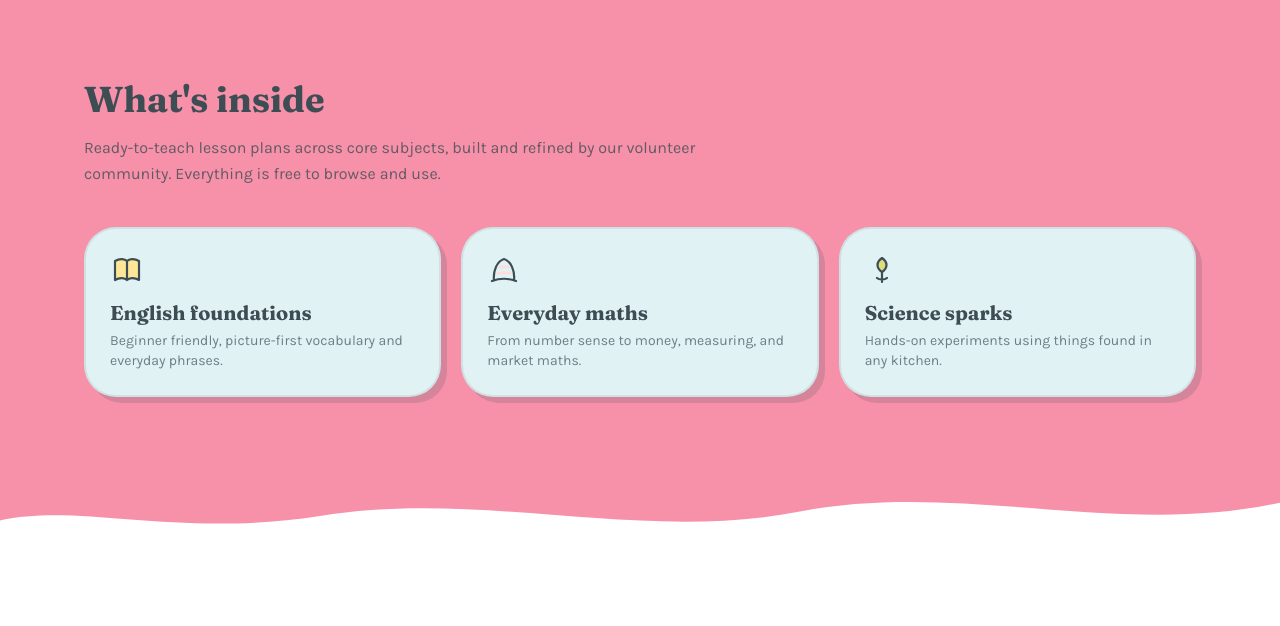
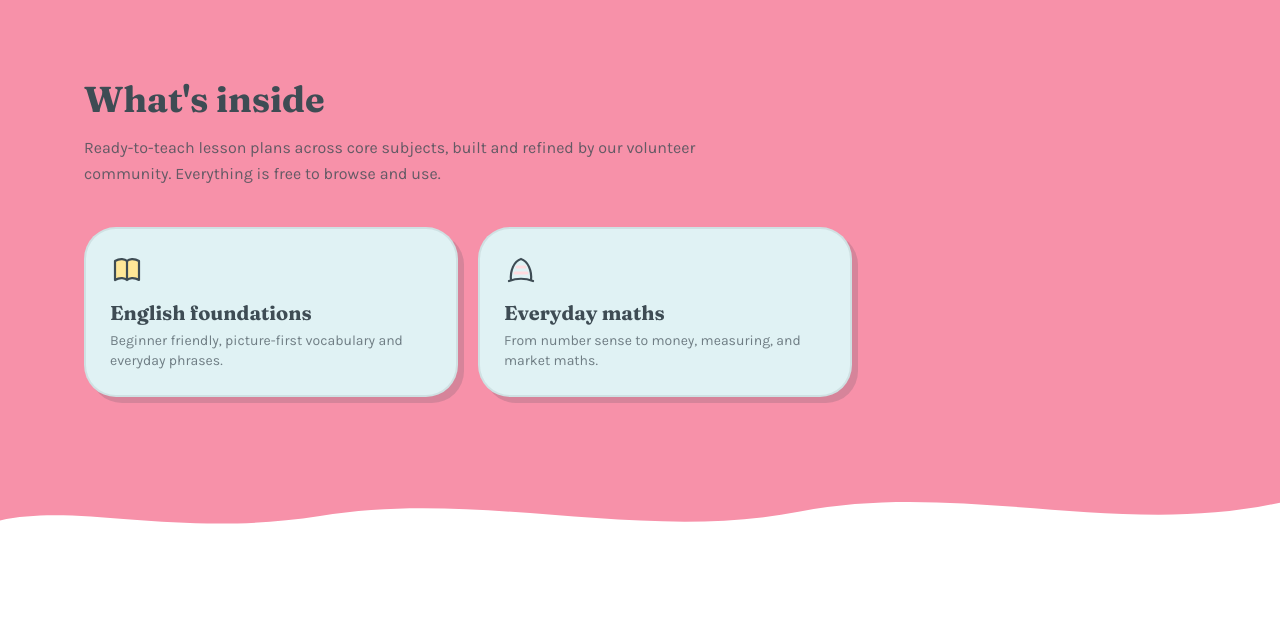
Before and after one commit to Yeffian/project_eureka, a Django app: page /teachers/ in a window 1280 px wide. Shown: the part 1373-1999 px from the top of the page. Run offline with Django 4.2, Linux system fonts and the light colour scheme; some libraries are stand-ins or nearby versions.

Commit message:
fix: remove science in teachers page

```diff
--- a/teachers/templates/teachers/landing.html
+++ b/teachers/templates/teachers/landing.html
@@ -45,7 +45,7 @@
       </p>
     </div>
 
-    <div class="reveal grid sm:grid-cols-3 gap-5">
+    <div class="reveal grid sm:grid-cols-2 gap-5 max-w-3xl">
       <article class="rounded-blob bg-cream p-6 border-2 border-ink/10 shadow-[6px_6px_0_0_rgba(62,76,84,0.18)]">
         <svg width="34" height="34" viewBox="0 0 34 34" aria-hidden="true" class="mb-3">
           <path d="M5 8 C 10 5 15 6 17 8 C 19 6 24 5 29 8 L 29 27 C 24 24 19 25 17 27 C 15 25 10 24 5 27 Z" fill="#FFE797" stroke="#3E4C54" stroke-width="2.2" stroke-linejoin="round"/>
@@ -63,15 +63,6 @@
         </svg>
         <h3 class="font-display text-xl font-bold mb-1">{% translate "Everyday maths" %}</h3>
         <p class="text-sm text-ink/70">{% translate "From number sense to money, measuring, and market maths." %}</p>
-      </article>
-
-      <article class="rounded-blob bg-cream p-6 border-2 border-ink/10 shadow-[6px_6px_0_0_rgba(62,76,84,0.18)]">
-        <svg width="34" height="34" viewBox="0 0 34 34" aria-hidden="true" class="mb-3">
-          <path d="M17 5 c6 4 6 10 0 14 c-6-4-6-10 0-14 Z" fill="#DDDD7B" stroke="#3E4C54" stroke-width="2.2" stroke-linejoin="round"/>
-          <path d="M17 19 V29 M12 25 c2 2 8 2 10 0" stroke="#3E4C54" stroke-width="2.2" stroke-linecap="round" fill="none"/>
-        </svg>
-        <h3 class="font-display text-xl font-bold mb-1">{% translate "Science sparks" %}</h3>
-        <p class="text-sm text-ink/70">{% translate "Hands-on experiments using things found in any kitchen." %}</p>
       </article>
     </div>
   </div>
```
